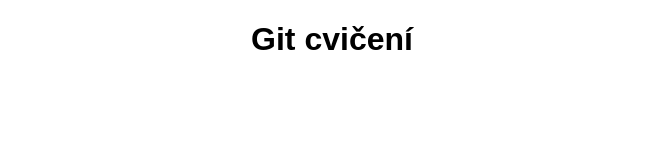
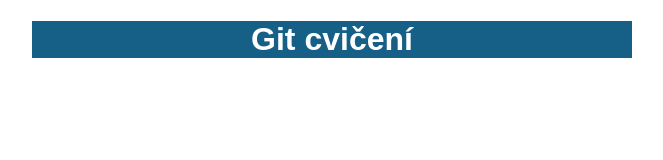
Before and after one commit to mahru8/git-cviceni, a plain HTML site: page index.html in a window 1280 px wide. Shown: the whole page, without its empty margins (308-971 px from the left). Drawn offline with Linux system fonts and the light colour scheme.

Commit message:
Zmena header

```diff
--- a/index.html
+++ b/index.html
@@ -10,7 +10,11 @@
 </head>
 
 <body>
-	<h1>Git cvičení</h1>
+
+    <header>
+        <h1>Git cvičení</h1>
+    </header>
+
 
 </body>
 
--- a/styly.css
+++ b/styly.css
@@ -4,3 +4,8 @@ body {
 	max-width: 600px;
 	margin: 0 auto;
 }
+
+header {
+    background: #166088;
+    color: white;
+}
```
